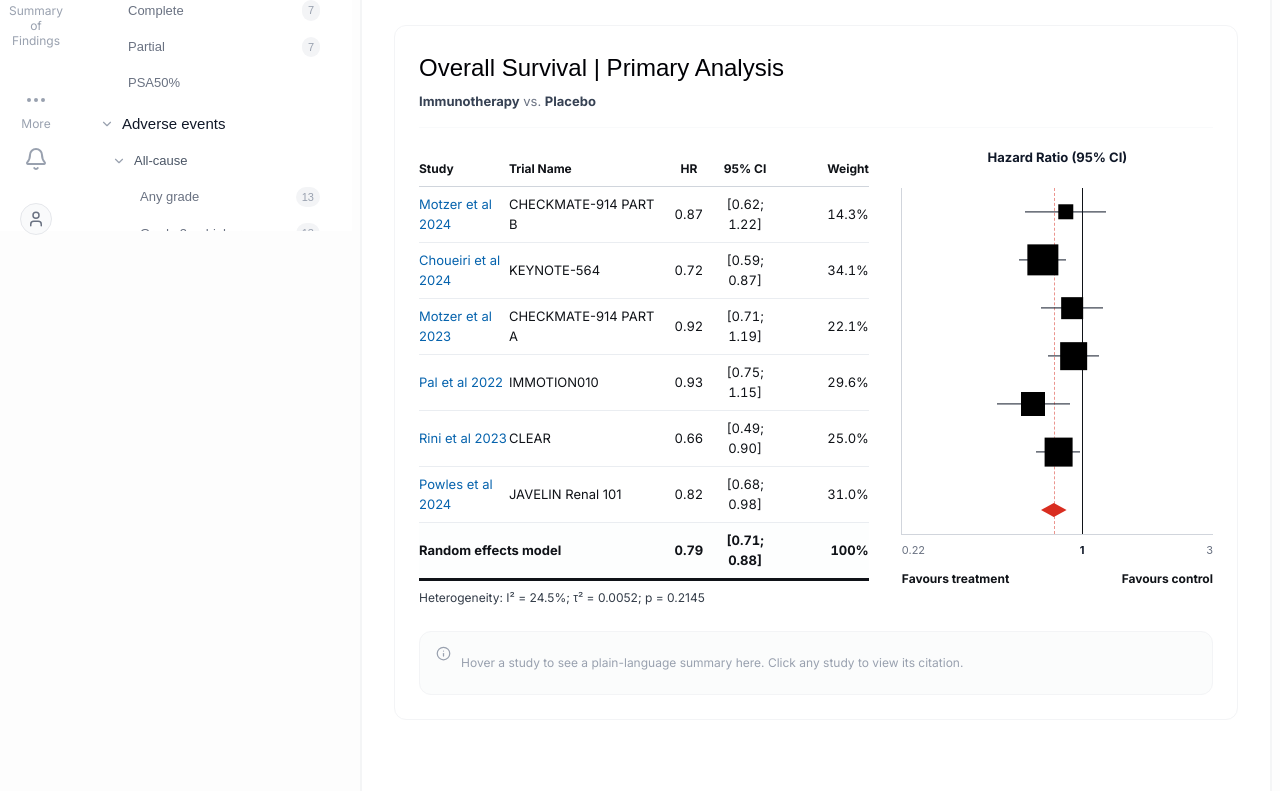
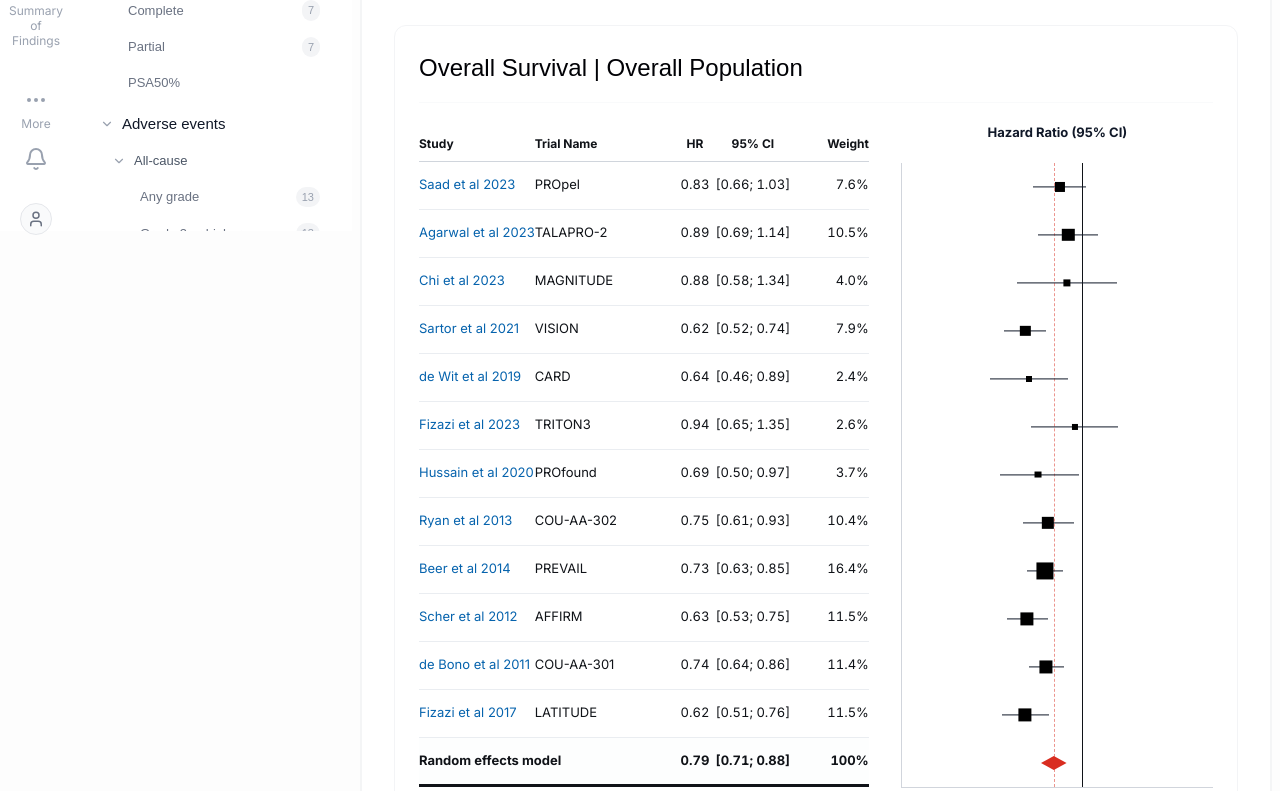
Before and after one commit to Katiloza/LSR-Website, a React (Vite) app: page /#/meta-analysis in a window 1280 px wide. Shown: the part 569-1360 px from the top of the page. Built offline with nearby package versions, Linux system fonts and the light colour scheme.

Commit message:
forest plot fixes and grade page

```diff
--- a/src/app/components/ForestPlot.tsx
+++ b/src/app/components/ForestPlot.tsx
@@ -94,31 +94,24 @@ export function ForestPlot({ data, isActive }: ForestPlotProps) {
         isActive ? "ring-2 ring-blue-100 scale-[1.002]" : ""
       )}
     >
-      <div className="mb-6 border-b border-gray-50 pb-4">
-        <h3 className="font-medium font-['Articulat_CF',sans-serif] text-[24px] text-[#000105]">
-          {data.title}
-        </h3>
-        {/* Named comparison — was previously only surfaced inside the hover
-            tooltip; now always visible so a reader never sees a bare HR
-            without knowing what's being compared to what. */}
-        <p className="mt-1.5 text-[13px] text-gray-500 font-['Inter',sans-serif]">
-          <span className="font-semibold text-gray-700 capitalize">{treatmentLabel}</span>
-          {" "}vs.{" "}
-          <span className="font-semibold text-gray-700 capitalize">{controlLabel}</span>
-        </p>
-      </div>
+      <h3 className="font-medium mb-6 border-b border-gray-50 pb-4 font-['Articulat_CF',sans-serif] text-[24px] text-[#000105]">
+        {data.title}
+      </h3>
 
       <div className="grid grid-cols-12 gap-8">
         {/* Table Side */}
         <div className="col-span-7 overflow-x-auto">
           <table className="w-full text-left font-['Inter',sans-serif]">
+            {/* Every cell is nowrap so each row stays exactly 48px tall — the
+                plot rows on the right use the same fixed 48px pitch, and a
+                wrapped author name would otherwise push the two out of sync. */}
             <thead>
               <tr className="border-b border-[#D0D5DC]">
-                <th className="py-2 text-[12px] font-bold text-[#101318] w-[20%]">Study</th>
-                <th className="py-2 text-[12px] font-bold text-[#101318] w-[35%]">Trial Name</th>
-                <th className="py-2 text-[12px] font-bold text-[#101318] text-center w-[10%]">HR</th>
-                <th className="py-2 text-[12px] font-bold text-[#101318] text-center w-[15%]">95% CI</th>
-                <th className="py-2 text-[12px] font-bold text-[#101318] text-right w-[20%]">Weight</th>
+                <th className="py-2 text-[12px] font-bold text-[#101318] w-[20%] whitespace-nowrap">Study</th>
+                <th className="py-2 text-[12px] font-bold text-[#101318] w-[35%] whitespace-nowrap">Trial Name</th>
+                <th className="py-2 text-[12px] font-bold text-[#101318] text-center w-[10%] whitespace-nowrap">HR</th>
+                <th className="py-2 text-[12px] font-bold text-[#101318] text-center w-[15%] whitespace-nowrap">95% CI</th>
+                <th className="py-2 text-[12px] font-bold text-[#101318] text-right w-[20%] whitespace-nowrap">Weight</th>
               </tr>
             </thead>
             <tbody className="text-[13px]">
@@ -137,18 +130,18 @@ export function ForestPlot({ data, isActive }: ForestPlotProps) {
                   onClick={() => openCitation(study.trialName)}
                   onKeyDown={(e) => { if (e.key === "Enter" || e.key === " ") { e.preventDefault(); openCitation(study.trialName); } }}
                 >
-                  <td className="py-2 text-[#0663AD] hover:underline">{study.name}</td>
-                  <td className="py-2 text-[#101318] font-medium">{study.trialName}</td>
-                  <td className="py-2 text-[#101318] text-center tabular-nums">{study.hr.toFixed(2)}</td>
-                  <td className="py-2 text-[#101318] text-center tabular-nums">[{study.ci[0].toFixed(2)}; {study.ci[1].toFixed(2)}]</td>
-                  <td className="py-2 text-[#101318] text-right tabular-nums">{study.weight.toFixed(1)}%</td>
+                  <td className="py-2 text-[#0663AD] hover:underline whitespace-nowrap">{study.name}</td>
+                  <td className="py-2 text-[#101318] font-medium whitespace-nowrap">{study.trialName}</td>
+                  <td className="py-2 text-[#101318] text-center tabular-nums whitespace-nowrap">{study.hr.toFixed(2)}</td>
+                  <td className="py-2 text-[#101318] text-center tabular-nums whitespace-nowrap">[{study.ci[0].toFixed(2)}; {study.ci[1].toFixed(2)}]</td>
+                  <td className="py-2 text-[#101318] text-right tabular-nums whitespace-nowrap">{study.weight.toFixed(1)}%</td>
                 </tr>
               ))}
               <tr className="border-b-3 border-[#101318] bg-gray-50/30 h-[48px]">
-                <td colSpan={2} className="py-2 font-bold text-[#101318]">Random effects model</td>
-                <td className="py-2 font-bold text-[#101318] text-center tabular-nums">{data.pooledHr.toFixed(2)}</td>
-                <td className="py-2 font-bold text-[#101318] text-center tabular-nums">[{data.pooledCi[0].toFixed(2)}; {data.pooledCi[1].toFixed(2)}]</td>
-                <td className="py-2 font-bold text-[#101318] text-right tabular-nums">100%</td>
+                <td colSpan={2} className="py-2 font-bold text-[#101318] whitespace-nowrap">Random effects model</td>
+                <td className="py-2 font-bold text-[#101318] text-center tabular-nums whitespace-nowrap">{data.pooledHr.toFixed(2)}</td>
+                <td className="py-2 font-bold text-[#101318] text-center tabular-nums whitespace-nowrap">[{data.pooledCi[0].toFixed(2)}; {data.pooledCi[1].toFixed(2)}]</td>
+                <td className="py-2 font-bold text-[#101318] text-right tabular-nums whitespace-nowrap">100%</td>
               </tr>
             </tbody>
           </table>
@@ -158,8 +151,11 @@ export function ForestPlot({ data, isActive }: ForestPlotProps) {
         </div>
 
         {/* Plot Side */}
+        {/* Plot geometry mirrors the table exactly: the top padding matches the
+            thead height and every row (studies + pooled) is the same fixed
+            48px as its table row, so markers always sit beside their row. */}
         <div className="col-span-5 flex flex-col relative px-[0px] pt-[36px] pb-[72px] m-[0px]">
-          <div className="w-full relative border-l border-b border-gray-300 h-full min-h-[300px]">
+          <div className="w-full relative border-l border-b border-gray-300">
             {/* Axis Title */}
             <div className="absolute -top-10 left-1/2 -translate-x-1/2 text-[13px] font-bold text-gray-900 font-['Inter',sans-serif]">
               Hazard Ratio (95% CI)
@@ -201,14 +197,14 @@ export function ForestPlot({ data, isActive }: ForestPlotProps) {
             </div>
 
             {/* Individual Points and Whiskers */}
-            <div className="flex flex-col h-full">
+            <div className="flex flex-col">
               {data.studies.map((study) => {
                 const markerSize = Math.max(6, 4 + (study.weight * 0.8)); // Scaled box size
                 return (
                   <div
                     key={study.id}
                     className={cn(
-                      "relative h-[48px] w-full transition-colors",
+                      "relative h-[48px] shrink-0 w-full transition-colors",
                       hoveredStudyId === study.id ? "bg-blue-50/20" : ""
                     )}
                   >
@@ -249,8 +245,9 @@ export function ForestPlot({ data, isActive }: ForestPlotProps) {
                 );
               })}
 
-              {/* Pooled Estimate (Diamond) */}
-              <div className="relative h-[48px] w-full mt-auto">
+              {/* Pooled Estimate (Diamond) — same fixed pitch, directly after
+                  the study rows so it lines up with the Random-effects row */}
+              <div className="relative h-[48px] shrink-0 w-full">
                 <div
                   className="absolute top-1/2 -translate-y-1/2 z-10"
                   style={{
--- a/src/app/components/GradeTable.tsx
+++ b/src/app/components/GradeTable.tsx
@@ -82,18 +82,6 @@ export function GradeTable({ rows, visibleOutcomeIds, comparison, onRowClick, hi
 
   return (
     <div className="flex flex-col gap-0">
-      {/* Comparison — was previously screen-reader-only text on the table caption;
-          surfaced visibly so an effect estimate is never shown without stating
-          what's being compared to what. */}
-      <div className="flex items-center gap-2 px-1 pb-3">
-        <span className="text-[11px] font-bold text-gray-400 uppercase tracking-widest">Comparison</span>
-        <span className="text-[13px] font-medium text-gray-700 font-['Inter',sans-serif]">{comparison}</span>
-        <span className="text-gray-300">·</span>
-        <span className="text-[12px] text-gray-400 font-['Inter',sans-serif]">
-          Investigational regimen vs. its trial-matched control arm — see Summary Tables for the exact drugs used in each trial
-        </span>
-      </div>
-
       {/* Toolbar */}
       <div className="flex flex-wrap items-center gap-6 px-1 py-3 border-b border-gray-100 mb-4">
         {/* Risk per dropdown */}
--- a/src/app/mockData.ts
+++ b/src/app/mockData.ts
@@ -125,19 +125,29 @@ export const SENSITIVITY_NAV_SECTIONS: NavCategory[] = [
 ];
 
 export const MOCK_FOREST_DATA: Record<string, ForestPlotData> = {
+  // The 12 mCRPC trials backing Summary Tables / citations — per-study HRs and
+  // CIs mirror the hrOs column of the Summary Tables dataset, weights are
+  // proportional to trial size, and the pooled estimate matches the SoF
+  // Overall-survival row (HR 0.79, 0.71–0.88, n=12).
   "os": {
     id: "os",
-    title: "Overall Survival | Primary Analysis",
+    title: "Overall Survival | Overall Population",
     outcome: "overall survival",
-    treatment: "immunotherapy",
-    control: "placebo",
+    treatment: "the investigational arm",
+    control: "the control arm",
     studies: [
-      { id: "1", name: "Motzer et al 2024", trialName: "CHECKMATE-914 PART B", hr: 0.87, ci: [0.62, 1.22], weight: 14.3 },
-      { id: "2", name: "Choueiri et al 2024", trialName: "KEYNOTE-564", hr: 0.72, ci: [0.59, 0.87], weight: 34.1 },
-      { id: "3", name: "Motzer et al 2023", trialName: "CHECKMATE-914 PART A", hr: 0.92, ci: [0.71, 1.19], weight: 22.1 },
-      { id: "4", name: "Pal et al 2022", trialName: "IMMOTION010", hr: 0.93, ci: [0.75, 1.15], weight: 29.6 },
-      { id: "5", name: "Rini et al 2023", trialName: "CLEAR", hr: 0.66, ci: [0.49, 0.90], weight: 25.0 },
-      { id: "6", name: "Powles et al 2024", trialName: "JAVELIN Renal 101", hr: 0.82, ci: [0.68, 0.98], weight: 31.0 },
+      { id: "1",  name: "Saad et al 2023",     trialName: "PROpel",      hr: 0.83, ci: [0.66, 1.03], weight: 7.6 },
+      { id: "2",  name: "Agarwal et al 2023",  trialName: "TALAPRO-2",   hr: 0.89, ci: [0.69, 1.14], weight: 10.5 },
+      { id: "3",  name: "Chi et al 2023",      trialName: "MAGNITUDE",   hr: 0.88, ci: [0.58, 1.34], weight: 4.0 },
+      { id: "4",  name: "Sartor et al 2021",   trialName: "VISION",      hr: 0.62, ci: [0.52, 0.74], weight: 7.9 },
+      { id: "5",  name: "de Wit et al 2019",   trialName: "CARD",        hr: 0.64, ci: [0.46, 0.89], weight: 2.4 },
+      { id: "6",  name: "Fizazi et al 2023",   trialName: "TRITON3",     hr: 0.94, ci: [0.65, 1.35], weight: 2.6 },
+      { id: "7",  name: "Hussain et al 2020",  trialName: "PROfound",    hr: 0.69, ci: [0.50, 0.97], weight: 3.7 },
+      { id: "8",  name: "Ryan et al 2013",     trialName: "COU-AA-302",  hr: 0.75, ci: [0.61, 0.93], weight: 10.4 },
+      { id: "9",  name: "Beer et al 2014",     trialName: "PREVAIL",     hr: 0.73, ci: [0.63, 0.85], weight: 16.4 },
+      { id: "10", name: "Scher et al 2012",    trialName: "AFFIRM",      hr: 0.63, ci: [0.53, 0.75], weight: 11.5 },
+      { id: "11", name: "de Bono et al 2011",  trialName: "COU-AA-301",  hr: 0.74, ci: [0.64, 0.86], weight: 11.4 },
+      { id: "12", name: "Fizazi et al 2017",   trialName: "LATITUDE",    hr: 0.62, ci: [0.51, 0.76], weight: 11.5 },
     ],
     pooledHr: 0.79,
     pooledCi: [0.71, 0.88],
```
